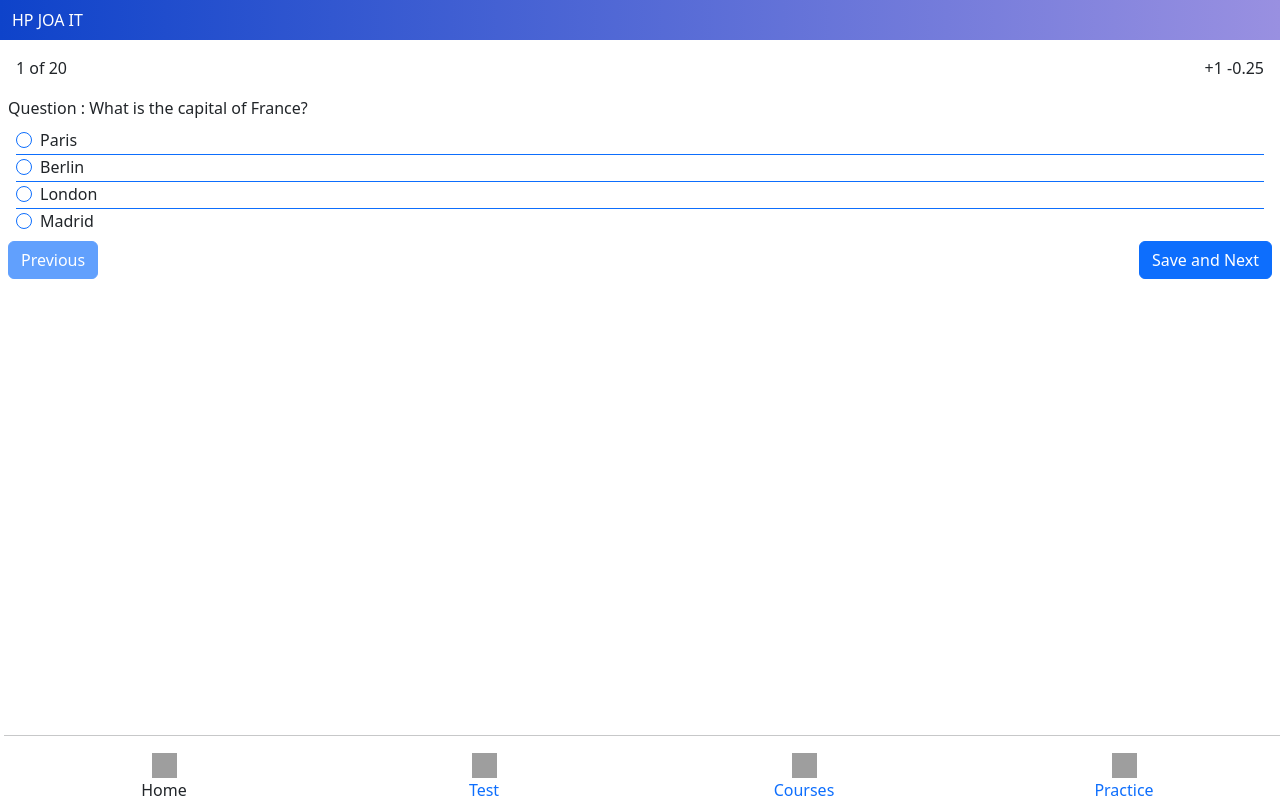
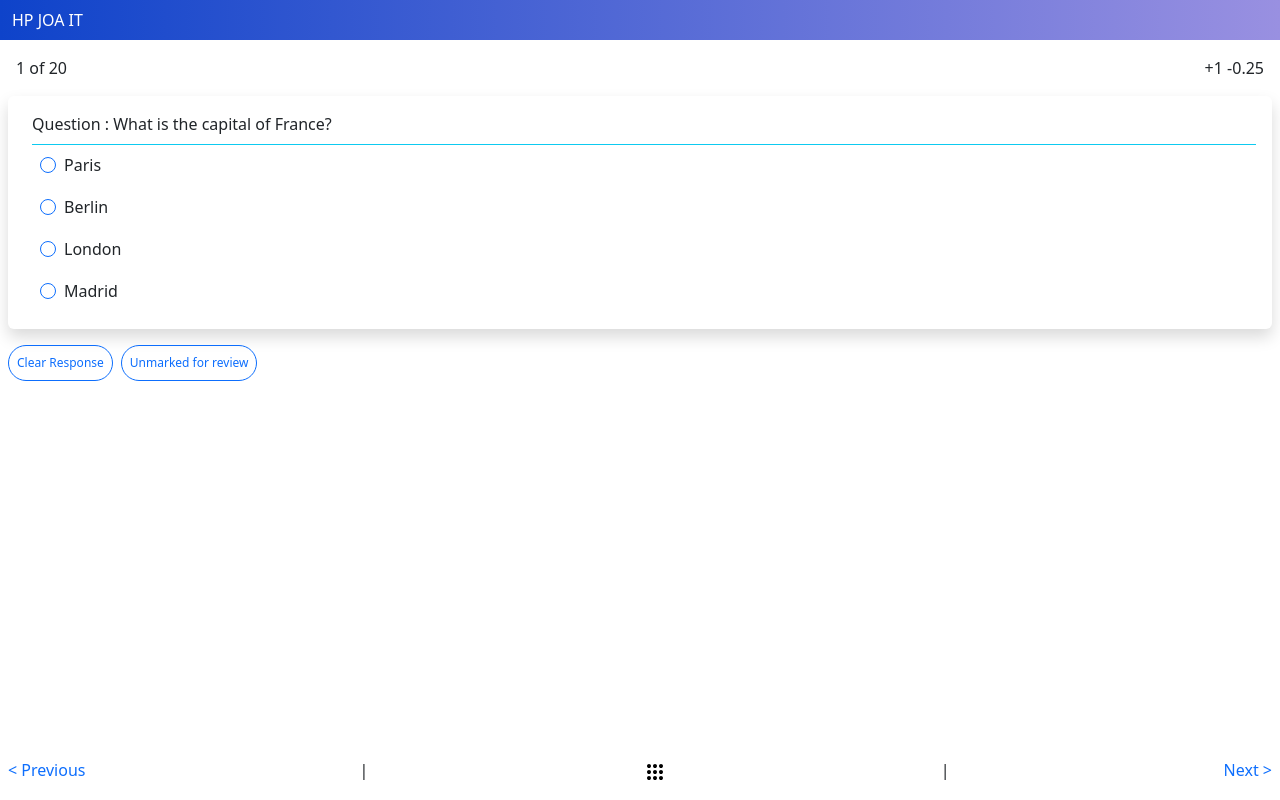
Before and after one commit to KapoorKartik/sucess-app-frontend, a React (Create React App) app: page /questions/m1 in a window 1280 px wide. Built offline with nearby package versions, Linux system fonts and the light colour scheme; grey boxes are pictures that could not be loaded.

Commit message:
added more functionality in question page

```diff
--- a/src/App.css
+++ b/src/App.css
@@ -16,3 +16,17 @@
 .liner-gradient {
   background: linear-gradient(to right,#0e43ca, #9990e1);
 }
+
+.bottom-menu{
+  position: fixed;
+  width: 100%;
+  bottom: 0;
+  height: 65px;
+  background-color: white;
+}
+
+.menu-link{
+  text-decoration: none;
+  color:#333;
+  font-size: small;
+}
--- a/src/App.jsx
+++ b/src/App.jsx
@@ -20,7 +20,7 @@ function App() {
         <Route path="/listing" element={<Listing />} />
         <Route path='*' element={<h1>404 Page Not Found</h1>}></Route>
       </Routes>
-        <Footer />
+        {/* <Footer /> */}
     </div>
   );
 }
--- a/src/components/Question.jsx
+++ b/src/components/Question.jsx
@@ -1,25 +1,26 @@
 import React, { useState } from "react";
 
-export const Question = ({ questionObj ,setAnsArr , ansArr, currentQ}) => {
+export const Question = ({ questionObj, setAnsArr, ansArr, currentQ }) => {
   // console.log('questionObj:', questionObj)
   const q = questionObj?.question;
   const options = questionObj?.options;
+  let key = "q" + currentQ;
   const handleClick = (val) => {
     console.log("handleSubmit", val);
-    setAnsArr({...ansArr,[q]: val});
+    setAnsArr({ ...ansArr, [key]: val });
   };
   const type = "radio";
   return (
-    <>
-      <div className="text-start ms-2 pb-2">Question : {q}</div>
+    <div className="shadow p-3 mx-2 rounded">
+      <div className="text-start ms-2 pb-2 border-info border-bottom">
+        Question : {q}
+      </div>
       {options?.map((option, index) => {
         return (
           <div
             key={option}
             className={
-              index === 0
-                ? "form-check mx-3  border-primary d-flex"
-                : "form-check mx-3 border-top  border-primary d-flex"
+              index === 0 ? "form-check mx-3 py-2 d-flex border-0 border-info" : "border-0 border-info form-check mx-3 d-flex py-2"
             }
           >
             <input
@@ -28,8 +29,8 @@ export const Question = ({ questionObj ,setAnsArr , ansArr, currentQ}) => {
               name="exampleRadios"
               id={option}
               value={option}
-              onChange={(e)=> handleClick(e.target.value)}
-              checked={ansArr[q] === option}
+              onChange={(e) => handleClick(e.target.value)}
+              checked={ansArr[key] === option}
             />
             <label
               className="form-check-label ps-2 flex-grow-1 text-start"
@@ -40,6 +41,6 @@ export const Question = ({ questionObj ,setAnsArr , ansArr, currentQ}) => {
           </div>
         );
       })}
-    </>
+    </div>
   );
 };
--- a/src/components/footer/Footer.css
+++ /dev/null
@@ -1,13 +0,0 @@
-.bottom-menu{
-    position: fixed;
-    width: 100%;
-    bottom: 0;
-    height: 65px;
-    background-color: white;
-}
-
-.menu-link{
-    text-decoration: none;
-    color:#333;
-    font-size: small;
-}
--- a/src/components/footer/Footer.jsx
+++ b/src/components/footer/Footer.jsx
@@ -1,6 +1,5 @@
 import React from "react";
 // import { div } from 'react-router-dom'
-import "./Footer.css";
 import { Link } from "react-router-dom";
 export const Footer = () => {
   let props = { selectHome: true };
--- a/src/pages/Questions.jsx
+++ b/src/pages/Questions.jsx
@@ -2,15 +2,18 @@ import React, { useEffect, useState } from "react";
 import Timer from "../components/Timer";
 import { useLocation, useParams } from "react-router-dom";
 import { Question } from "../components/Question";
-
+import { ReactComponent as AppI } from "../icons/app_icon.svg";
 export const Questions = () => {
   const { mockId } = useParams();
   const [qArr, setQarr] = useState([]);
   const [ansArr, setAnsArr] = useState({});
+  const [review, setReview] = useState({});
   const [currentQ, setCurrentQ] = useState(0);
+  let key = "q" + currentQ;
+
   // console.log("mockID:", mockId);
 
-  console.log("ansArr:", ansArr);
+  console.log("review:", review);
   const getQuestionsByMockId = (mockId) => {
     let questionsArray = [
       {
@@ -19,7 +22,12 @@ export const Questions = () => {
       },
       {
         question: "Who wrote 'Romeo and Juliet'?",
-        options: ["William Shakespeare", "Jane Austen", "Charles Dickens", "Mark Twain"],
+        options: [
+          "William Shakespeare",
+          "Jane Austen",
+          "Charles Dickens",
+          "Mark Twain",
+        ],
       },
       {
         question: "What is the largest planet in our solar system?",
@@ -35,7 +43,12 @@ export const Questions = () => {
       },
       {
         question: "Who painted the Mona Lisa?",
-        options: ["Leonardo da Vinci", "Vincent van Gogh", "Pablo Picasso", "Claude Monet"],
+        options: [
+          "Leonardo da Vinci",
+          "Vincent van Gogh",
+          "Pablo Picasso",
+          "Claude Monet",
+        ],
       },
       {
         question: "What is the currency of Japan?",
@@ -63,7 +76,12 @@ export const Questions = () => {
       },
       {
         question: "Who is the author of 'To Kill a Mockingbird'?",
-        options: ["Harper Lee", "J.K. Rowling", "George Orwell", "Ernest Hemingway"],
+        options: [
+          "Harper Lee",
+          "J.K. Rowling",
+          "George Orwell",
+          "Ernest Hemingway",
+        ],
       },
       {
         question: "In which year did the Berlin Wall fall?",
@@ -75,11 +93,21 @@ export const Questions = () => {
       },
       {
         question: "Who discovered penicillin?",
-        options: ["Alexander Fleming", "Marie Curie", "Louis Pasteur", "Joseph Lister"],
+        options: [
+          "Alexander Fleming",
+          "Marie Curie",
+          "Louis Pasteur",
+          "Joseph Lister",
+        ],
       },
       {
         question: "What is the world's largest ocean?",
-        options: ["Pacific Ocean", "Atlantic Ocean", "Indian Ocean", "Arctic Ocean"],
+        options: [
+          "Pacific Ocean",
+          "Atlantic Ocean",
+          "Indian Ocean",
+          "Arctic Ocean",
+        ],
       },
       {
         question: "Which country is known as the 'Land of the Rising Sun'?",
@@ -87,11 +115,21 @@ export const Questions = () => {
       },
       {
         question: "Who invented the telephone?",
-        options: ["Alexander Graham Bell", "Thomas Edison", "Nikola Tesla", "Guglielmo Marconi"],
+        options: [
+          "Alexander Graham Bell",
+          "Thomas Edison",
+          "Nikola Tesla",
+          "Guglielmo Marconi",
+        ],
       },
       {
         question: "What is the speed of light?",
-        options: ["299,792 kilometers per second", "150,000 kilometers per second", "200,000 kilometers per second", "250,000 kilometers per second"],
+        options: [
+          "299,792 kilometers per second",
+          "150,000 kilometers per second",
+          "200,000 kilometers per second",
+          "250,000 kilometers per second",
+        ],
       },
     ];
 
@@ -120,11 +158,23 @@ export const Questions = () => {
   handleQuestionChange(3)
   no need to change currentQ
 */
+
+  const handleCurrentQuestion = (val) => {
+    setCurrentQ(val);
+  };
+  const handleClearResponse = () => {
+    setAnsArr({ ...ansArr, [key]: "" });
+  };
+
+  const handleReview = () => {
+    setReview({ ...review, [key]: !review[key] });
+  };
   return (
     <>
       <nav className="navbar navbar-light bg-primary liner-gradient mb-2 mx-0">
         <div className="container-fluid text-white">HP JOA IT</div>
       </nav>
+      {/* <div>{review[key] ? "Marked for review" : null}</div> */}
       <div className="p-2 mb-2 mt-1 mx-2 bg-body rounded text-start d-flex justify-content-between">
         <div>
           {currentQ + 1} of {qArr.length}
@@ -139,23 +189,38 @@ export const Questions = () => {
         currentQ={currentQ}
         ansArr={ansArr}
       />
-
-      <div class="d-flex justify-content-between mt-2 mx-2">
-        <button
+      <div class="d-flex justify-content-start mt-3 mx-2">
+        <div
+          onClick={handleClearResponse}
+          class="border border-primary text-primary rounded-pill p-2 me-2"
+          style={{fontSize: "12px"}}
+        >
+          Clear Response
+        </div>
+        <div
+          onClick={handleReview}
+          class="border border-primary text-primary rounded-pill p-2"
+          style={{fontSize: "12px"}}
+        >
+          {review[key] ? "Marked for review" : "Unmarked for review"}
+        </div>
+      </div>
+      <div class="d-flex justify-content-between mb-3 mx-2 fixed-bottom">
+        <div
           onClick={() => handleQuestionChange(-1)}
-          type="button"
-          class="btn btn-primary"
+          class="text-primary"
           disabled={currentQ === 0}
         >
-          Previous
-        </button>
-        <button
-          onClick={() => handleQuestionChange(1)}
-          type="button"
-          class="btn btn-primary"
-        >
-          {currentQ + 1 === qArr.length ? "Submit" : "Save and Next"}
-        </button>
+          {"< Previous"}
+        </div>
+        <div>|</div>
+        <div onClick={() => handleCurrentQuestion(10)} class="">
+          <AppI />
+        </div>
+        <div>|</div>
+        <div onClick={() => handleQuestionChange(1)} class="text-primary">
+          {currentQ + 1 === qArr.length ? "Submit" : "Next >"}
+        </div>
       </div>
       {/* {ansArr.map((ans) =>  <div>{ans}</div>)} */}
     </>
```
Also changed, not shown: src/icons/app_icon.svg (added).
